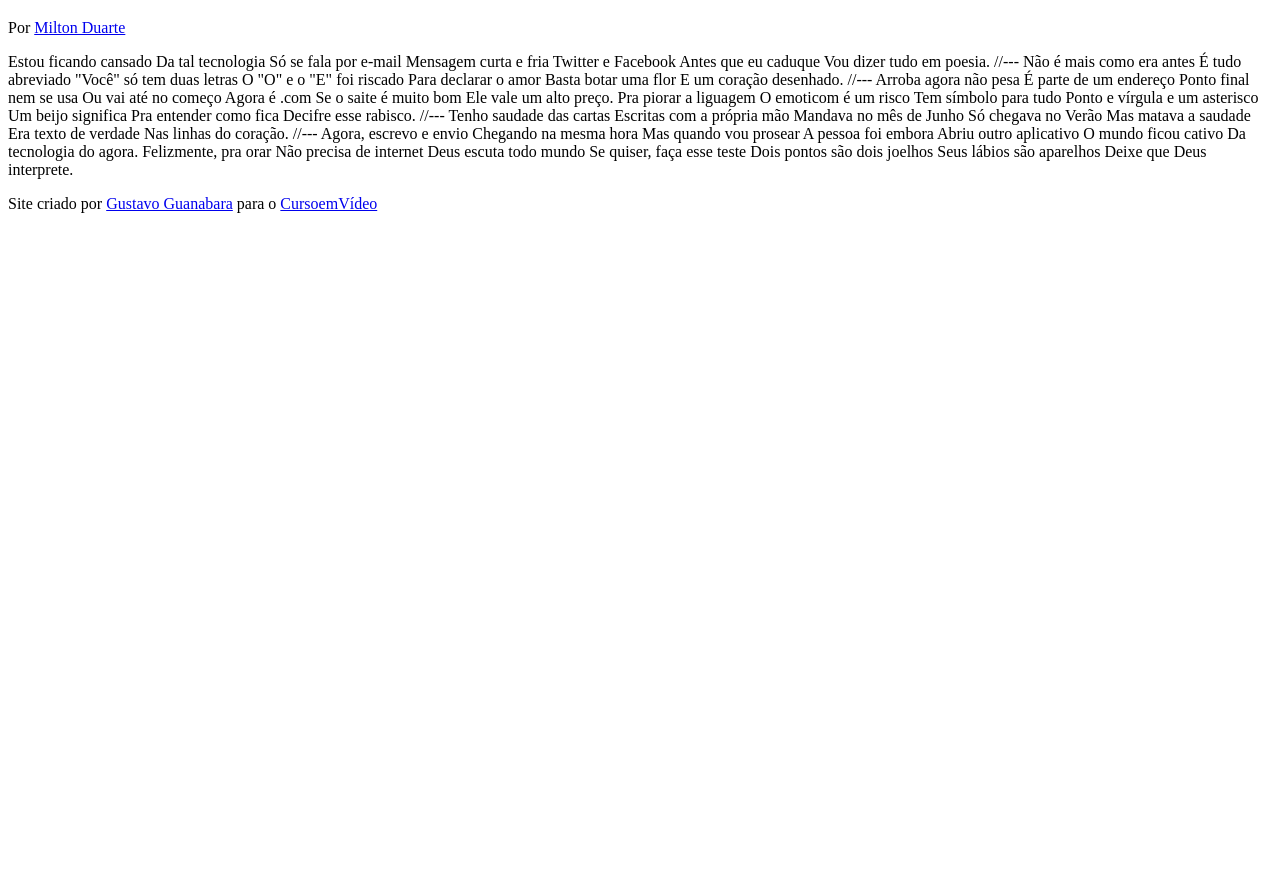
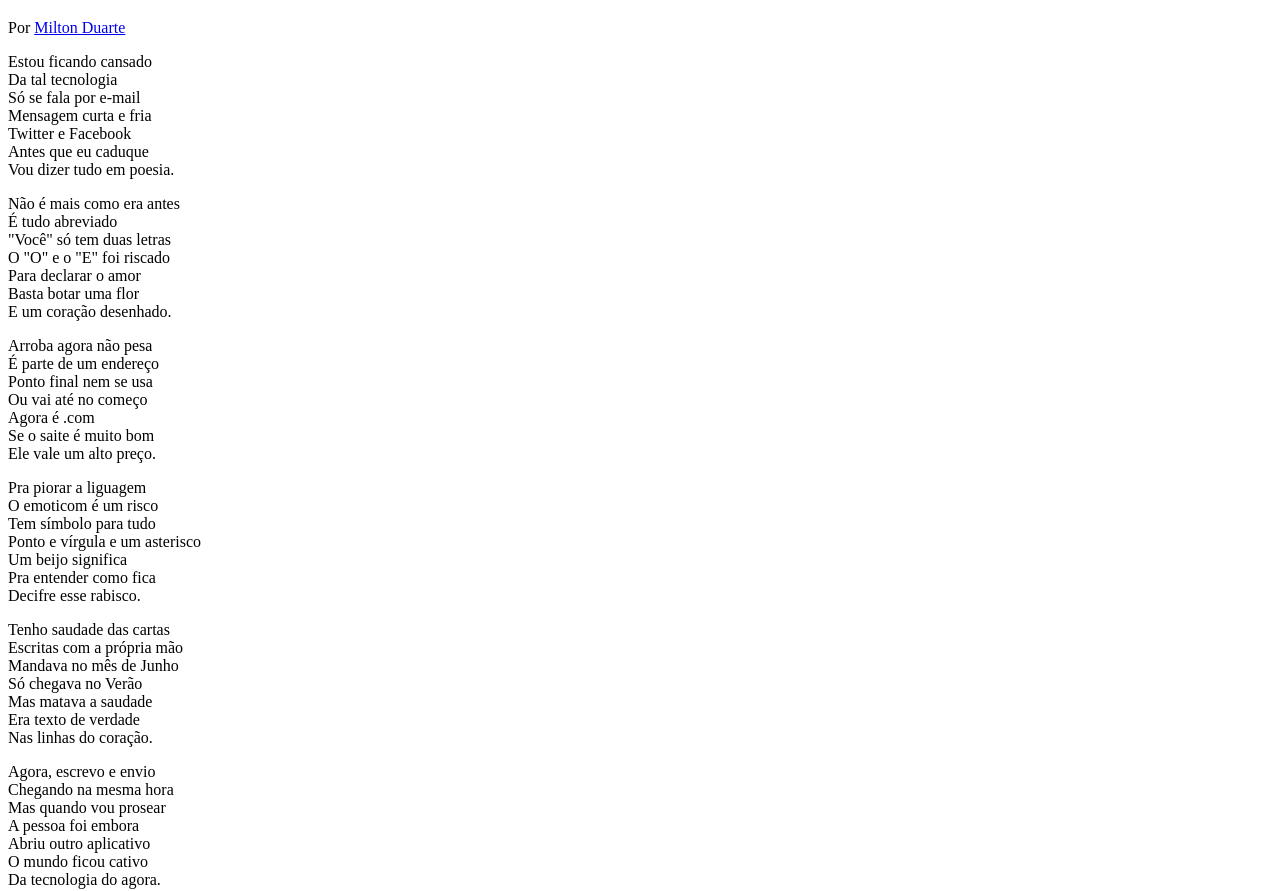
Before and after one commit to iambrunoqueiroz/html-css, a plain HTML site: page desafios/d012/index.html in a window 1280 px wide. Shown: the part 61-952 px from the top of the page. Before the commit the page ends 800 px from the top, so only its background shows below. Drawn offline with Linux system fonts and the light colour scheme.

Commit message:
atualizei o d012

```diff
--- /dev/null
+++ b/desafios/d012/estilo/style.css
@@ -0,0 +1 @@
+@charset "UTF-8";
--- a/desafios/d012/index.html
+++ b/desafios/d012/index.html
@@ -5,6 +5,7 @@
     <meta http-equiv="X-UA-Compatible" content="IE=edge">
     <meta name="viewport" content="width=device-width, initial-scale=1.0">
     <title>Cordel Moderno</title>
+    <link rel="stylesheet" href="estilo/style.css">
 </head>
 <body>
     <header>
@@ -12,69 +13,84 @@
         <p>Por <a href="https://www.recantodasletras.com.br/poesias/3186743">Milton Duarte</a></p>
     </header>
 
-    Estou ficando cansado
-    Da tal tecnologia
-    Só se fala por e-mail
-    Mensagem curta e fria
-    Twitter e Facebook
-    Antes que eu caduque
-    Vou dizer tudo em poesia.
+    <section>
+        <p>
+            Estou ficando cansado <br>
+            Da tal tecnologia <br>
+            Só se fala por e-mail <br>
+            Mensagem curta e fria <br>
+            Twitter e Facebook <br>
+            Antes que eu caduque <br>
+            Vou dizer tudo em poesia.
+        </p>
+    </section>
 
-    //---
+    <section>
+        <p>
+            Não é mais como era antes<br>
+            É tudo abreviado<br>
+            "Você" só tem duas letras<br>
+            O "O" e o "E" foi riscado<br>
+            Para declarar o amor<br>
+            Basta botar uma flor<br>
+            E um coração desenhado.
+        </p>
+    </section>
 
-    Não é mais como era antes
-    É tudo abreviado
-    "Você" só tem duas letras
-    O "O" e o "E" foi riscado
-    Para declarar o amor
-    Basta botar uma flor
-    E um coração desenhado.
+    <section>
+        <p>
+            Arroba agora não pesa<br>
+            É parte de um endereço<br>
+            Ponto final nem se usa<br>
+            Ou vai até no começo<br>
+            Agora é .com<br>
+            Se o saite é muito bom<br>
+            Ele vale um alto preço.<br>
+        </p>
 
-    //---
+         <p>
+            Pra piorar a liguagem<br>
+            O emoticom é um risco<br>
+            Tem símbolo para tudo<br>
+            Ponto e vírgula e um asterisco<br>
+            Um beijo significa<br>
+            Pra entender como fica<br>
+            Decifre esse rabisco.
+        </p>
+    </section>
 
-    Arroba agora não pesa
-    É parte de um endereço
-    Ponto final nem se usa
-    Ou vai até no começo
-    Agora é .com
-    Se o saite é muito bom
-    Ele vale um alto preço.
+    <section>
+        <p>
+            Tenho saudade das cartas<br>
+            Escritas com a própria mão<br>
+            Mandava no mês de Junho<br>
+            Só chegava no Verão<br>
+            Mas matava a saudade<br>
+            Era texto de verdade<br>
+            Nas linhas do coração.
+        </p>
+    </section>
 
-    Pra piorar a liguagem
-    O emoticom é um risco
-    Tem símbolo para tudo
-    Ponto e vírgula e um asterisco
-    Um beijo significa
-    Pra entender como fica
-    Decifre esse rabisco.
-
-    //---
-
-    Tenho saudade das cartas
-    Escritas com a própria mão
-    Mandava no mês de Junho
-    Só chegava no Verão
-    Mas matava a saudade
-    Era texto de verdade
-    Nas linhas do coração.
-
-    //---
-
-    Agora, escrevo e envio
-    Chegando na mesma hora
-    Mas quando vou prosear
-    A pessoa foi embora
-    Abriu outro aplicativo
-    O mundo ficou cativo
-    Da tecnologia do agora.
-
-    Felizmente, pra orar
-    Não precisa de internet
-    Deus escuta todo mundo
-    Se quiser, faça esse teste
-    Dois pontos são dois joelhos
-    Seus lábios são aparelhos
-    Deixe que Deus interprete.
+    <section>
+        <p>
+            Agora, escrevo e envio<br>
+            Chegando na mesma hora<br>
+            Mas quando vou prosear<br>
+            A pessoa foi embora<br>
+            Abriu outro aplicativo<br>
+            O mundo ficou cativo<br>
+            Da tecnologia do agora.<br>
+        </p>
+        <p>
+            Felizmente, pra orar<br>
+            Não precisa de internet<br>
+            Deus escuta todo mundo<br>
+            Se quiser, faça esse teste<br>
+            Dois pontos são dois joelhos<br>
+            Seus lábios são aparelhos<br>
+            Deixe que Deus interprete.
+        </p>
+    </section>
 
     <footer>
         <p>Site criado por <a href="https://gustavoguanabara.github.io/">Gustavo Guanabara</a> para o <a href="https://www.cursoemvideo.com/" target="_blank">CursoemVídeo</a></p>
```
